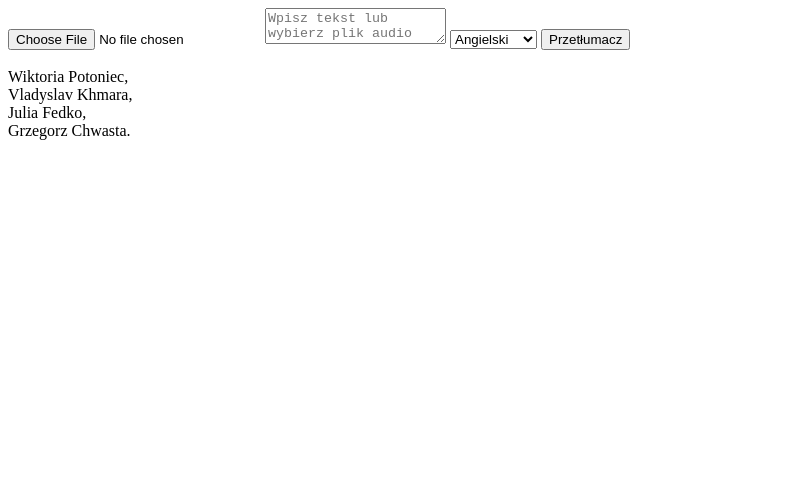
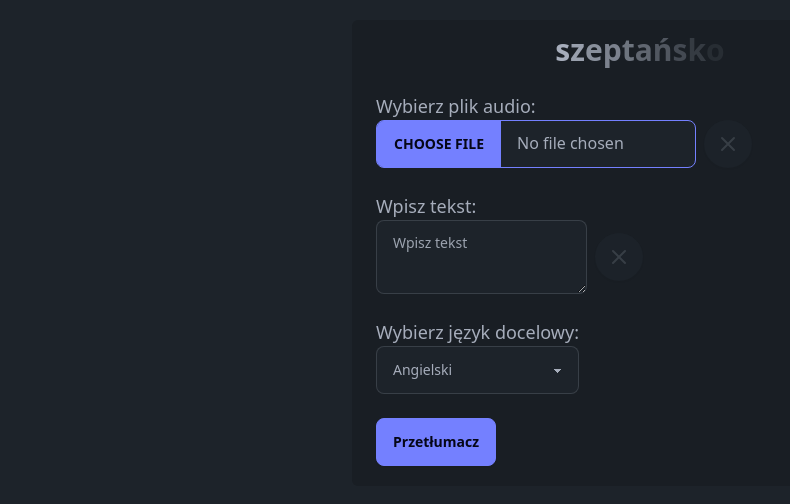
Before and after one commit to cloudkeep/szeptansko, a SvelteKit app: page / in a window 1280 px wide. Shown: the top 504 px of the page, without its empty margins (0-790 px from the left). Built offline with nearby package versions, Linux system fonts and the light colour scheme.

Commit message:
UI Changes and a lot of others

```diff
--- /dev/null
+++ b/postcss.config.cjs
@@ -0,0 +1,13 @@
+const tailwindcss = require("tailwindcss");
+const autoprefixer = require("autoprefixer");
+
+const config = {
+  plugins: [
+    //Some plugins, like tailwindcss/nesting, need to run before Tailwind,
+    tailwindcss(),
+    //But others, like autoprefixer, need to run after,
+    autoprefixer
+  ]
+};
+
+module.exports = config;
--- /dev/null
+++ b/src/app.postcss
@@ -0,0 +1,3 @@
+@import 'tailwindcss/base';
+@import 'tailwindcss/components';
+@import 'tailwindcss/utilities';
--- /dev/null
+++ b/src/routes/+layout.svelte
@@ -0,0 +1,5 @@
+<script>
+  import '../app.postcss';
+</script>
+
+<slot />
--- a/src/routes/+page.svelte
+++ b/src/routes/+page.svelte
@@ -1,17 +1,32 @@
 <script>
-	// @ts-ignore
+	/**
+	 * @type {string | Blob | null}
+	 */
 	 let file;
 	let text = '';
 	let targetLanguage = 'en';
 	let translatedText = '';
-	let downloadUrl = '';
+	let detectedLanguage = '';
+	let languagePair = '';
+	let ttsModel = '';
+	let audioUrl = '';
 	let isSubmitting = false;
-	let responseReceived = false;
+	let responseMessage = '';
 	let errorMessage = '';
+	let alertType = '';
+
+	function clearFile() {
+			file = null;
+			// @ts-ignore
+			document.getElementById('file').value = '';
+	}
+
+	function clearText() {
+			text = '';
+	}
 
 	async function handleSubmit() {
 			const formData = new FormData();
-		// @ts-ignore
 			if (file) {
 					formData.append('file', file);
 			}
@@ -19,27 +34,38 @@
 			formData.append('target_language', targetLanguage);
 
 			isSubmitting = true;
-		responseReceived = false;
+			responseMessage = '';
 			errorMessage = '';
+			alertType = '';
 
 			try {
-			const response = await fetch('https://szeptansko.devacat.com/translate/', {
+					const response = await fetch('http://127.0.0.1:8000/translate/', {
 							method: 'POST',
 							body: formData
 					});
 
 					if (response.ok) {
 							const result = await response.json();
+							if (result.message) {
+									alertType = 'info';
+									responseMessage = result.message;
+							} else {
 									translatedText = result.translated_text;
-				downloadUrl = `https://szeptansko.devacat.com/download/${result.file_path}`;
-				responseReceived = true;
+									detectedLanguage = result.detected_language;
+									languagePair = result.language_pair;
+									ttsModel = result.tts_model;
+									audioUrl = `http://127.0.0.1:8000/download/${result.file_path}`;
+									alertType = 'success';
+									responseMessage = 'Tłumaczenie zakończone sukcesem';
+							}
 					} else {
-				const errorResult = await response.text(); // Pobieranie treści błędu
-				errorMessage = `Błąd podczas przetwarzania żądania: ${errorResult}`;
+							errorMessage = `Błąd podczas przetwarzania żądania: ${await response.text()}`;
+							alertType = 'error';
 					}
 			} catch (error) {
 					// @ts-ignore
 					errorMessage = `Błąd połączenia z API: ${error.message}`;
+					alertType = 'warning';
 			} finally {
 					isSubmitting = false;
 			}
@@ -48,38 +74,124 @@
 	// @ts-ignore
 	function handleFileChange(event) {
 			file = event.target.files[0];
+			if (file) {
+					text = '';
 			}
+	}
+
+	$: disableTextInput = file != null;
+	$: disableFileInput = text.trim().length > 0;
 </script>
 
-<form on:submit|preventDefault={handleSubmit}>
-	<input type="file" on:change={handleFileChange} />
-	<textarea bind:value={text} placeholder="Wpisz tekst lub wybierz plik audio"></textarea>
-	<select bind:value={targetLanguage}>
+
+<div class="mx-auto max-w-xl px-6 rounded-md my-5 bg-base-200 py-1">
+	<div class="prose select-none p-2">
+		<h1 class="font-bold text-3xl flex justify-center items-center">
+				<span class="opacity-100">s</span>
+				<span class="opacity-90">z</span>
+				<span class="opacity-80">e</span>
+				<span class="opacity-70">p</span>
+				<span class="opacity-60">t</span>
+				<span class="opacity-50">a</span>
+				<span class="opacity-40">ń</span>
+				<span class="opacity-30">s</span>
+				<span class="opacity-20">k</span>
+				<span class="opacity-10">o</span>
+		</h1>
+	</div>
+<form on:submit|preventDefault={handleSubmit} class="flex flex-col items-start space-y-4 my-4 gap-y-2">
+	<div class="flex  items-center">
+		<div class="flex-grow flex flex-col">
+			<label for="file" class="text-lg">Wybierz plik audio:</label>
+			<div class="flex items-center gap-x-2">
+			<input type="file" id="file" on:change={handleFileChange} class="file-input file-input-bordered file-input-primary w-full max-w-xs" disabled={disableFileInput} />
+			<button type="button" class="btn btn-circle" on:click={clearFile} disabled={!file}>
+				<svg class="h-6 w-6" fill="none" viewBox="0 0 24 24" stroke="currentColor"><path stroke-linecap="round" stroke-linejoin="round" stroke-width="2" d="M6 18L18 6M6 6l12 12" /></svg>
+			</button>
+			</div>
+		</div>
+
+	</div>
+	<div class="flex items-center">
+			<div class="flex-grow flex flex-col">
+					<label for="text" class="text-lg">Wpisz tekst:</label>
+					<div class="flex items-center gap-x-2">
+					<textarea bind:value={text} id="text" placeholder="Wpisz tekst" class="textarea textarea-bordered" disabled={disableTextInput}></textarea>
+					<button type="button" class="btn btn-circle" on:click={clearText} disabled={!text.trim().length}>
+						<svg class="h-6 w-6" fill="none" viewBox="0 0 24 24" stroke="currentColor"><path stroke-linecap="round" stroke-linejoin="round" stroke-width="2" d="M6 18L18 6M6 6l12 12" /></svg>
+				</button>
+			</div>
+			</div>
+
+	</div>
+	<div class="flex flex-col">
+			<label for="targetLanguage" class="text-lg">Wybierz język docelowy:</label>
+			<select bind:value={targetLanguage} id="targetLanguage" class="select select-bordered">
 					<option value="en">Angielski</option>
 					<option value="pl">Polski</option>
 					<option value="es">Hiszpański</option>
 					<option value="de">Niemiecki</option>
 			</select>
-	<button type="submit" disabled={isSubmitting}>Przetłumacz</button>
+	</div>
+	<button type="submit" disabled={isSubmitting} class="btn btn-primary">Przetłumacz</button>
 </form>
 
 {#if isSubmitting}
-	<p>Przetwarzanie...</p>
+    <div class="flex justify-center items-center my-2">
+        <span class="loading loading-spinner loading-lg"></span>
+    </div>
 {/if}
 
-{#if responseReceived}
-	<p>Przetłumaczony tekst: {translatedText}</p>
-	{#if downloadUrl}
-		<a href={downloadUrl} target="_blank" download="translated_audio.wav">Pobierz plik audio</a>
+	{#if responseMessage}
+			<!-- Customized alerts for each response type -->
+			<div role="alert" class={`alert ${alertType === 'info' ? 'alert-info' : ''} ${alertType === 'success' ? 'alert-success' : ''} ${alertType === 'warning' ? 'alert-warning' : ''} ${alertType === 'error' ? 'alert-error' : ''} flex items-center space-x-2`}>
+							{#if alertType === 'info'}
+							<svg xmlns="http://www.w3.org/2000/svg" fill="none" viewBox="0 0 24 24" class="stroke-current shrink-0 w-6 h-6"><path stroke-linecap="round" stroke-linejoin="round" stroke-width="2" d="M13 16h-1v-4h-1m1-4h.01M21 12a9 9 0 11-18 0 9 9 0 0118 0z"></path></svg>
 							{/if}
-{:else if errorMessage}
-	<p class="error">{errorMessage}</p>
+							{#if alertType === 'success'}
+							<svg xmlns="http://www.w3.org/2000/svg" class="stroke-current shrink-0 h-6 w-6" fill="none" viewBox="0 0 24 24"><path stroke-linecap="round" stroke-linejoin="round" stroke-width="2" d="M9 12l2 2 4-4m6 2a9 9 0 11-18 0 9 9 0 0118 0z" /></svg>
+							{/if}
+							{#if alertType === 'warning'}
+							<svg xmlns="http://www.w3.org/2000/svg" class="stroke-current shrink-0 h-6 w-6" fill="none" viewBox="0 0 24 24"><path stroke-linecap="round" stroke-linejoin="round" stroke-width="2" d="M12 9v2m0 4h.01m-6.938 4h13.856c1.54 0 2.502-1.667 1.732-3L13.732 4c-.77-1.333-2.694-1.333-3.464 0L3.34 16c-.77 1.333.192 3 1.732 3z" /></svg>
+							{/if}
+							{#if alertType === 'error'}
+							<svg xmlns="http://www.w3.org/2000/svg" class="stroke-current shrink-0 h-6 w-6" fill="none" viewBox="0 0 24 24"><path stroke-linecap="round" stroke-linejoin="round" stroke-width="2" d="M10 14l2-2m0 0l2-2m-2 2l-2-2m2 2l2 2m7-2a9 9 0 11-18 0 9 9 0 0118 0z" /></svg>
+							{/if}
+					<span>{responseMessage}</span>
+			</div>
 	{/if}
 
+	{#if errorMessage}
+			<div role="alert" class="alert alert-error flex items-center space-x-2">
+				<svg xmlns="http://www.w3.org/2000/svg" class="stroke-current shrink-0 h-6 w-6" fill="none" viewBox="0 0 24 24"><path stroke-linecap="round" stroke-linejoin="round" stroke-width="2" d="M10 14l2-2m0 0l2-2m-2 2l-2-2m2 2l2 2m7-2a9 9 0 11-18 0 9 9 0 0118 0z" /></svg>
+					<span>{errorMessage}</span>
+			</div>
+	{/if}
 
+	{#if audioUrl}
+	<div class="flex flex-col w-full py-3">
 
-<br>
-Wiktoria Potoniec,<br>
-Vladyslav Khmara,<br>
-Julia Fedko,<br>
-Grzegorz Chwasta.
+			<div class="grid card bg-base-300 rounded-box place-items-center py-1 prose">
+				<div><p class="text-lg break-words text-center">{translatedText}</p></div>
+
+			</div>
+		<div class="divider"></div>
+
+			<div class="grid card bg-base-300 rounded-box place-items-center py-3 gap-y-2">
+					<audio controls src={audioUrl}>
+							Twoja przeglądarka nie obsługuje elementu audio.
+					</audio>
+					<a href={audioUrl} download="translated_audio.wav" class="btn btn-secondary">Pobierz plik audio</a>
+			</div>
+
+			<div class="divider">dodatkowe informacje</div>
+
+			<div class="grid card bg-base-300 rounded-box place-items-center py-3 gap-y-2">
+					<div class="badge badge-accent">{detectedLanguage}</div>
+					<div class="badge badge-secondary">{languagePair}</div>
+					<div class="badge badge-primary">{ttsModel}</div>
+			</div>
+	</div>
+{/if}
+
+</div>
--- a/tailwind.config.cjs
+++ b/tailwind.config.cjs
@@ -2,15 +2,17 @@
 export default {
 	content: [],
 	theme: {
-    extend: {},
+		extend: {}
 	},
-  plugins: [],
-}
-
+	plugins: []
+};
 module.exports = {
 	content: ['./src/**/*.{html,js,svelte,ts}'],
 	theme: {
 		extend: {}
 	},
-  plugins: []
+	plugins: [require('@tailwindcss/typography'), require('daisyui')],
+	daisyui: {
+		themes: ["dark"]
+	}
 };
```
Also changed, not shown: package.json (+5 -3 lines), 1 other file (tests, documents, lock files or other folders). Lines whose indentation alone changed are shown as unchanged.
